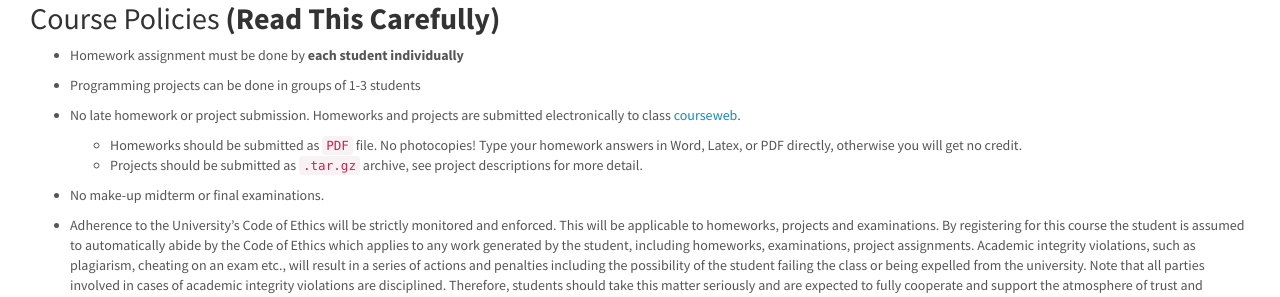
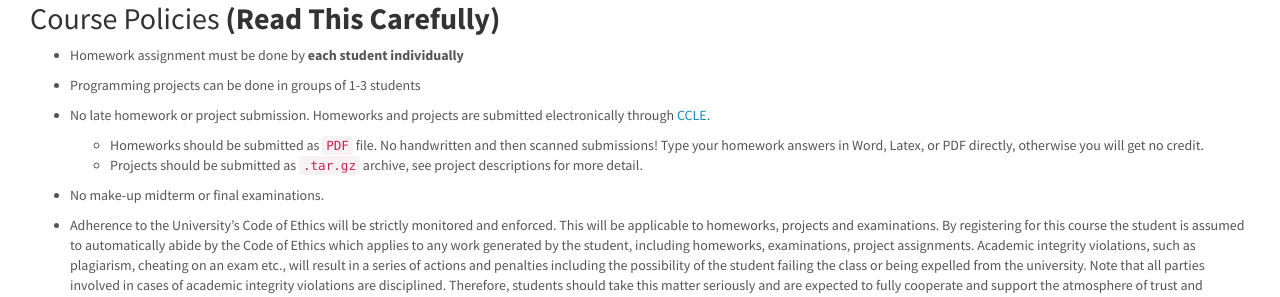
Before and after one commit to cawka/cs118-spring2016, a Jekyll site: the page built from syllabus.md, in a window 1280 px wide. Shown: the part 1045-1342 px from the top of the page. Built offline with Jekyll 4.4.1, drawn with Linux system fonts in a browser that asks for light colours.

Commit message:
Fix link in syllabus

```diff
--- a/syllabus.md
+++ b/syllabus.md
@@ -73,9 +73,9 @@ You are all encouraged to visit us during office hours or email us. Class partic
 
 - Programming projects can be done in groups of 1-3 students
 
-- No late homework or project submission.  Homeworks and projects are submitted electronically to class [courseweb](https://my.engineering.ucla.edu/user/loginHome.php).
+- No late homework or project submission.  Homeworks and projects are submitted electronically through [CCLE](https://ccle.ucla.edu/course/view/16S-COMSCI118-1).
 
-  * Homeworks should be submitted as `PDF` file. No photocopies! Type your homework answers in Word, Latex, or PDF directly, otherwise you will get no credit.
+  * Homeworks should be submitted as `PDF` file. No handwritten and then scanned submissions! Type your homework answers in Word, Latex, or PDF directly, otherwise you will get no credit.
   * Projects should be submitted as `.tar.gz` archive, see project descriptions for more detail.
 
 - No make-up midterm or final examinations.
```
